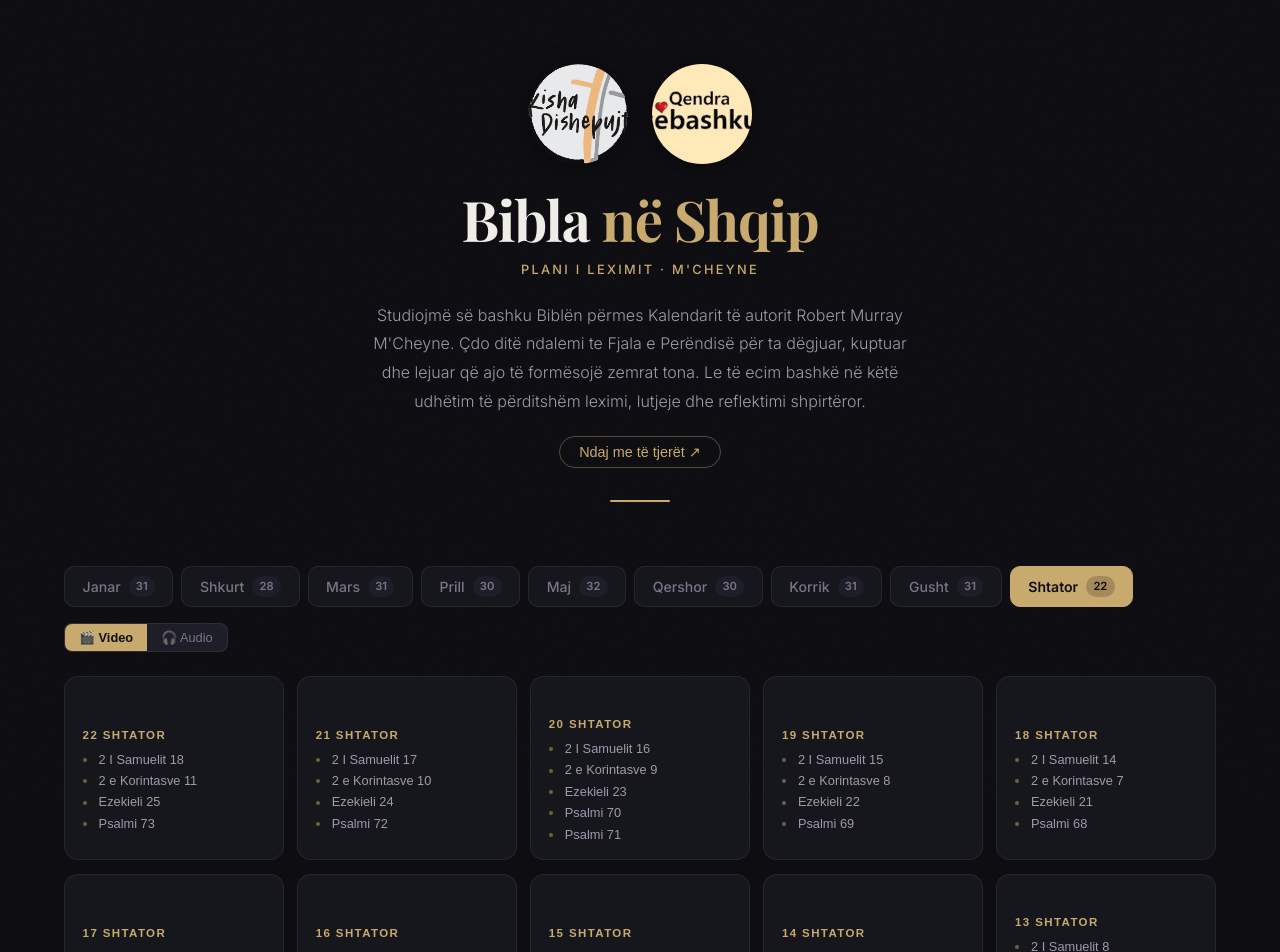
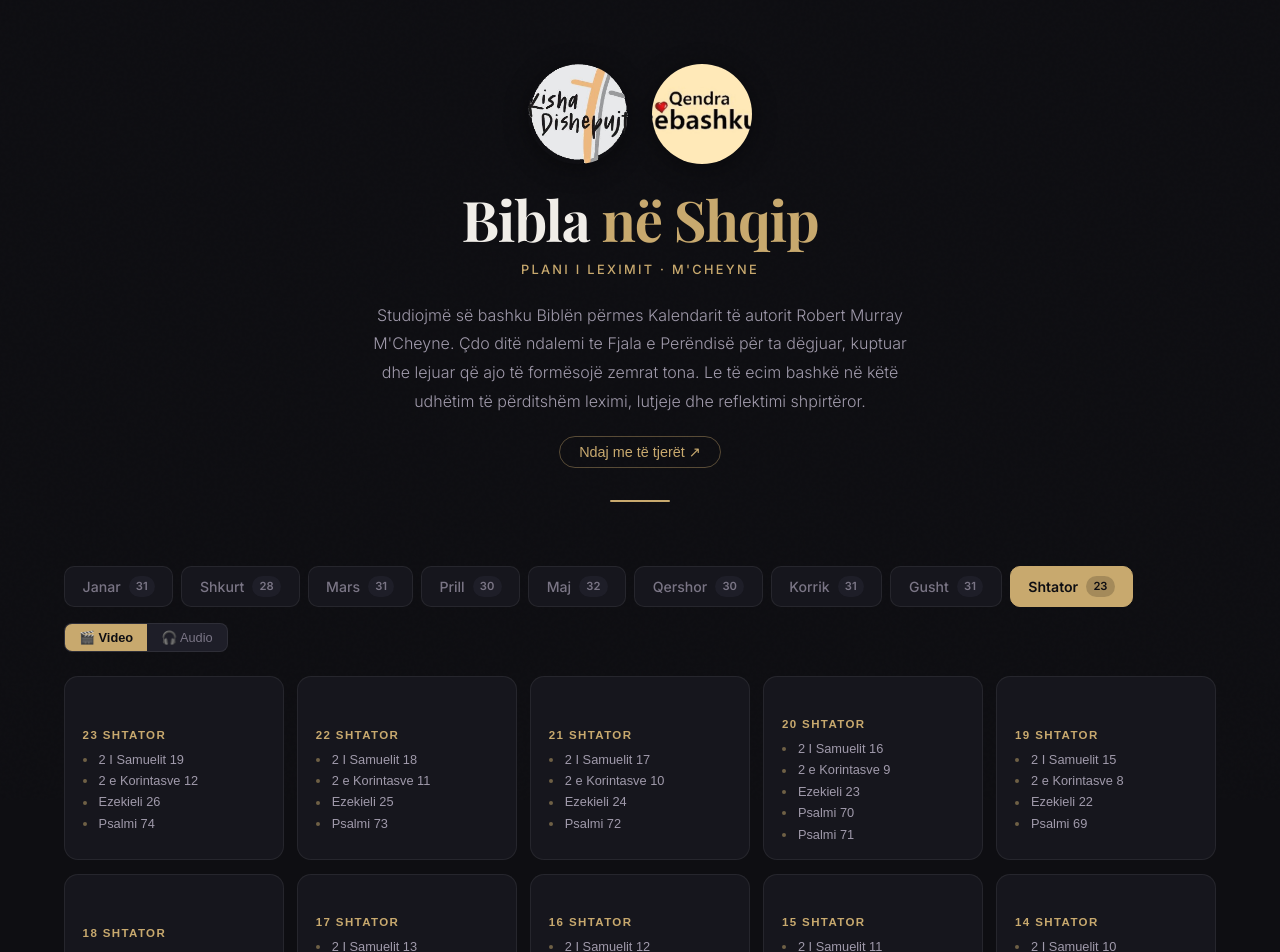
Before and after one commit to jeffandmeredith-max/bibla-shqip, a React (Vite) app: page / in a window 1280 px wide. Shown: the top 952 px of the page. Built offline with nearby package versions, Linux system fonts and the light colour scheme.

Commit message:
chore: daily update 2026-09-23

```diff
--- a/src/data/september.js
+++ b/src/data/september.js
@@ -565,5 +565,28 @@ export const september = [
         "start": 826
       }
     ]
+  },
+  {
+    "day": 23,
+    "date": "23 Shtator",
+    "videoId": "N0xedzM2Np4",
+    "readings": [
+      {
+        "title": "2 I Samuelit 19",
+        "start": 0
+      },
+      {
+        "title": "2 e Korintasve 12",
+        "start": 467
+      },
+      {
+        "title": "Ezekieli 26",
+        "start": 664
+      },
+      {
+        "title": "Psalmi 74",
+        "start": 895
+      }
+    ]
   }
 ]
```
